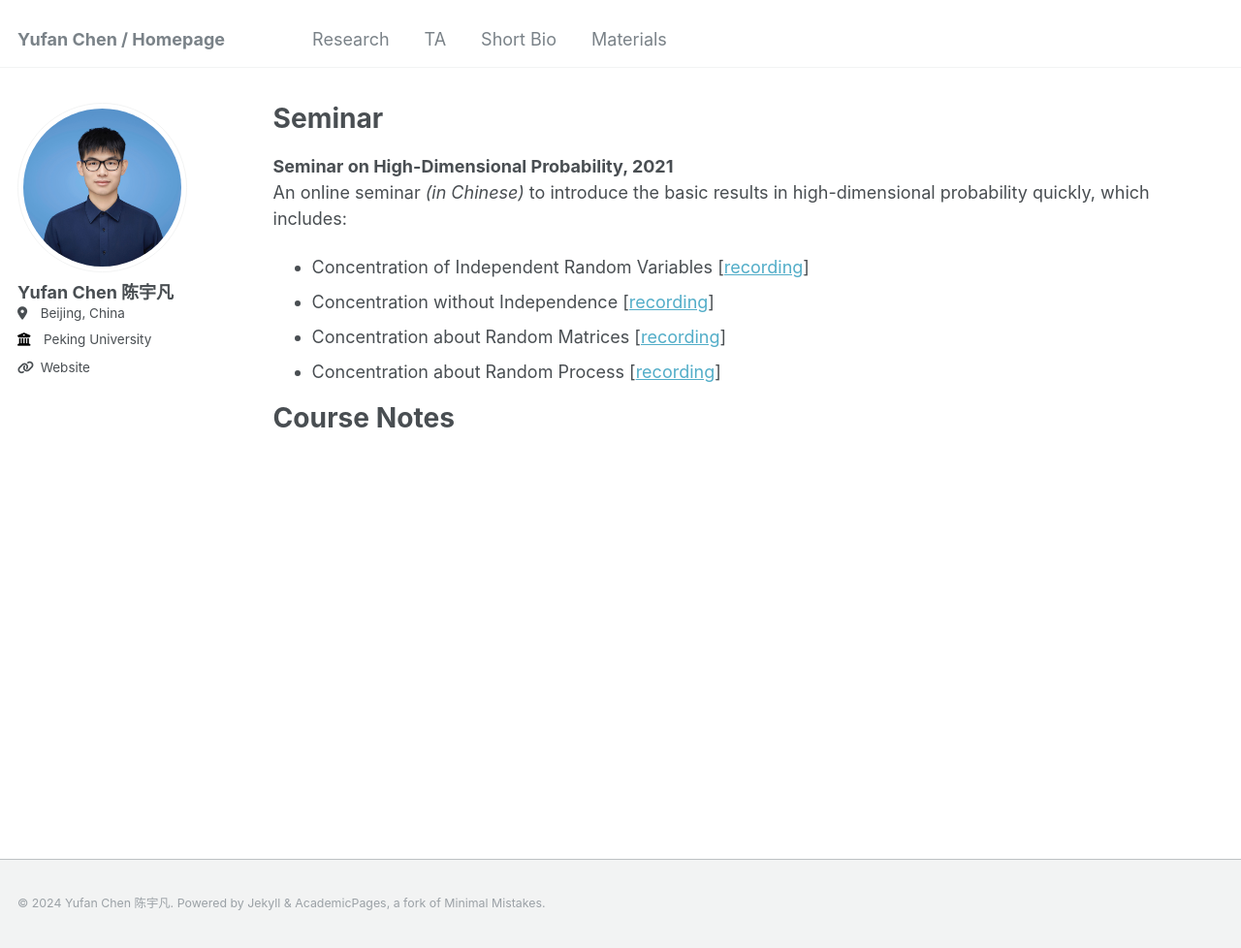
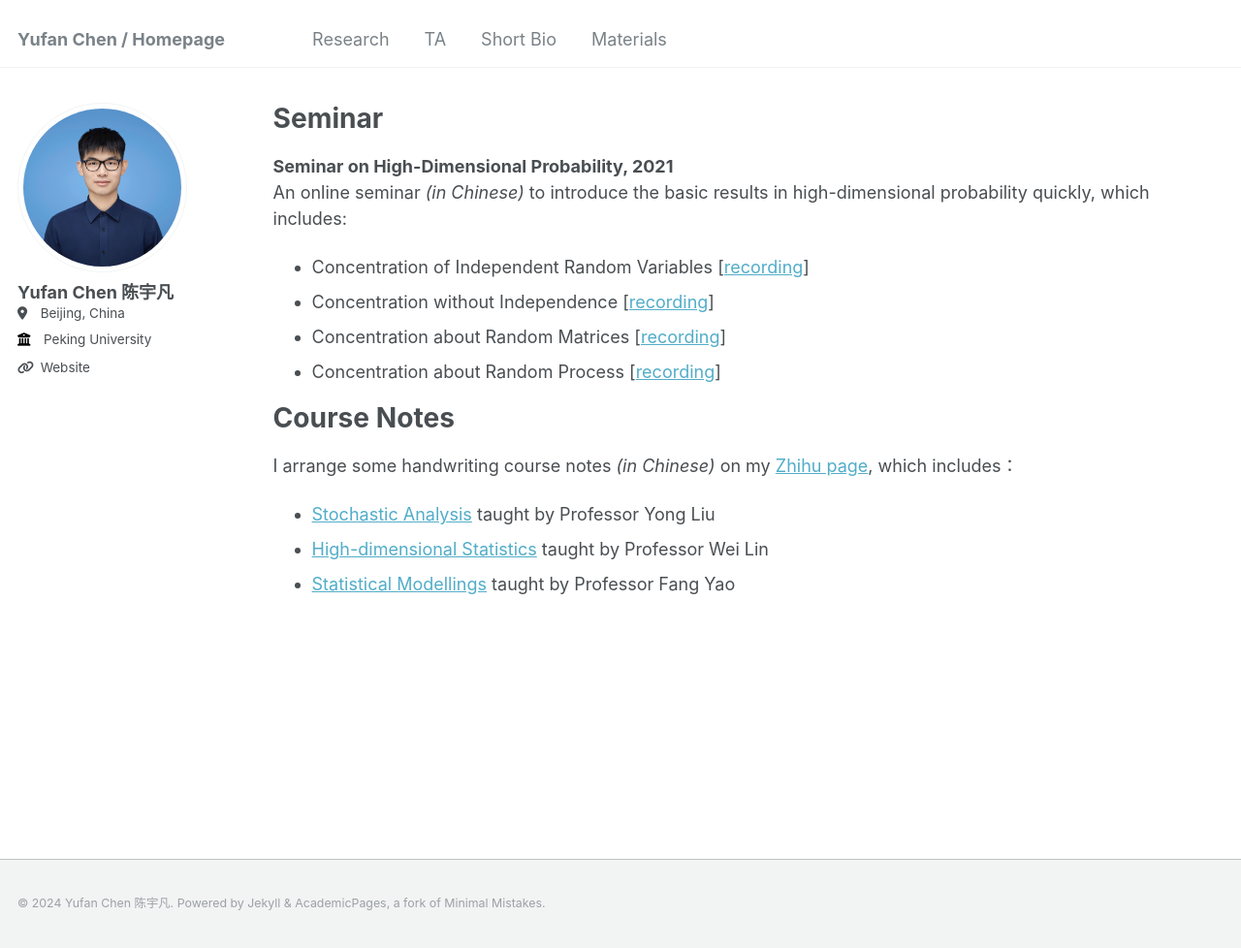
Before and after one commit to YuwanIvan/yuwanivan.github.io, a Jekyll site: the page built from _pages/materials.md, in a window 1280 px wide and 978 px high. Shown: the whole window at 97% size. Built offline with Jekyll 4.4.1, drawn with Linux system fonts in a browser that asks for light colours.

Commit message:
Update materials.md

```diff
--- a/_pages/materials.md
+++ b/_pages/materials.md
@@ -19,3 +19,7 @@ An online seminar *(in Chinese)* to introduce the basic results in high-dimensio
 
 Course Notes
 =======================
+I arrange some handwriting course notes *(in Chinese)* on my [Zhihu page](https://www.zhihu.com/people/chen-yu-fan-87-98), which includes：
+* [Stochastic Analysis](https://zhuanlan.zhihu.com/p/449169834) taught by Professor Yong Liu
+* [High-dimensional Statistics](https://zhuanlan.zhihu.com/p/369446317) taught by Professor Wei Lin
+* [Statistical Modellings](https://www.zhihu.com/column/c_1387905285860741120) taught by Professor Fang Yao
```
